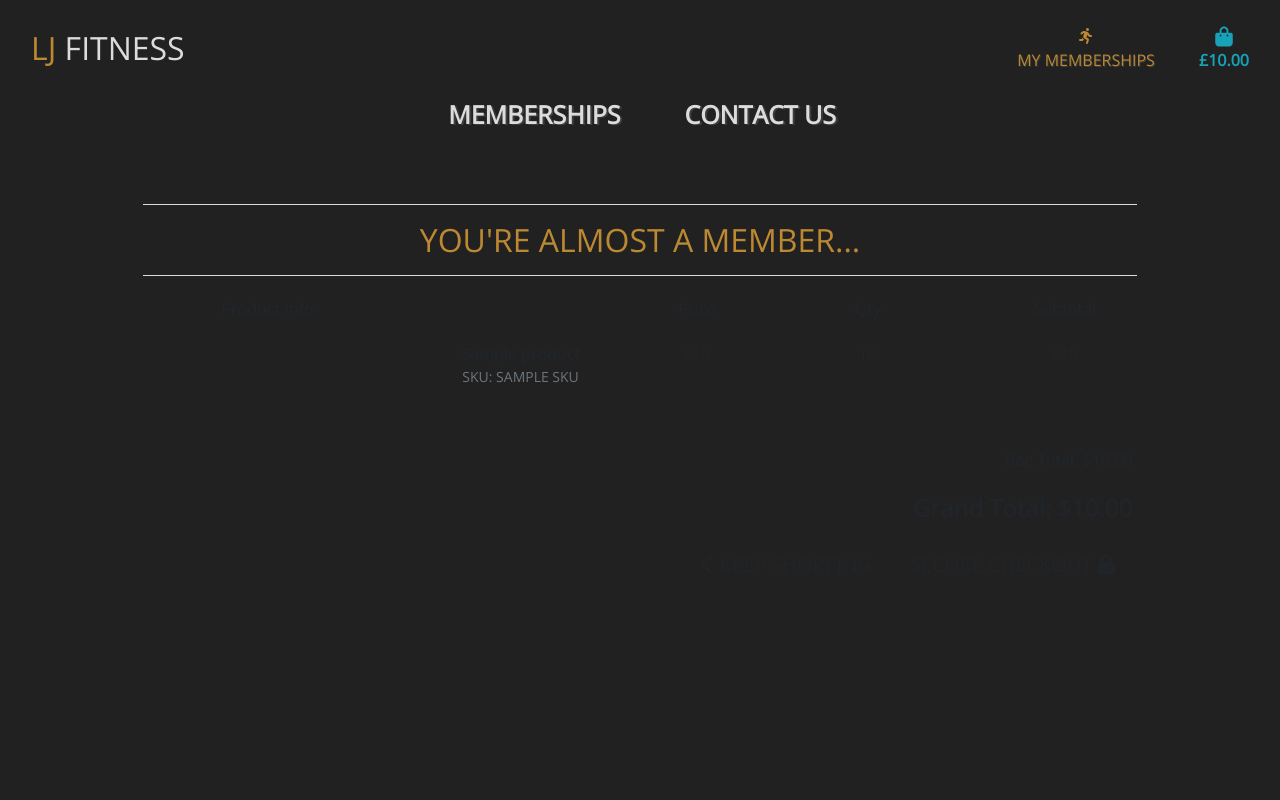
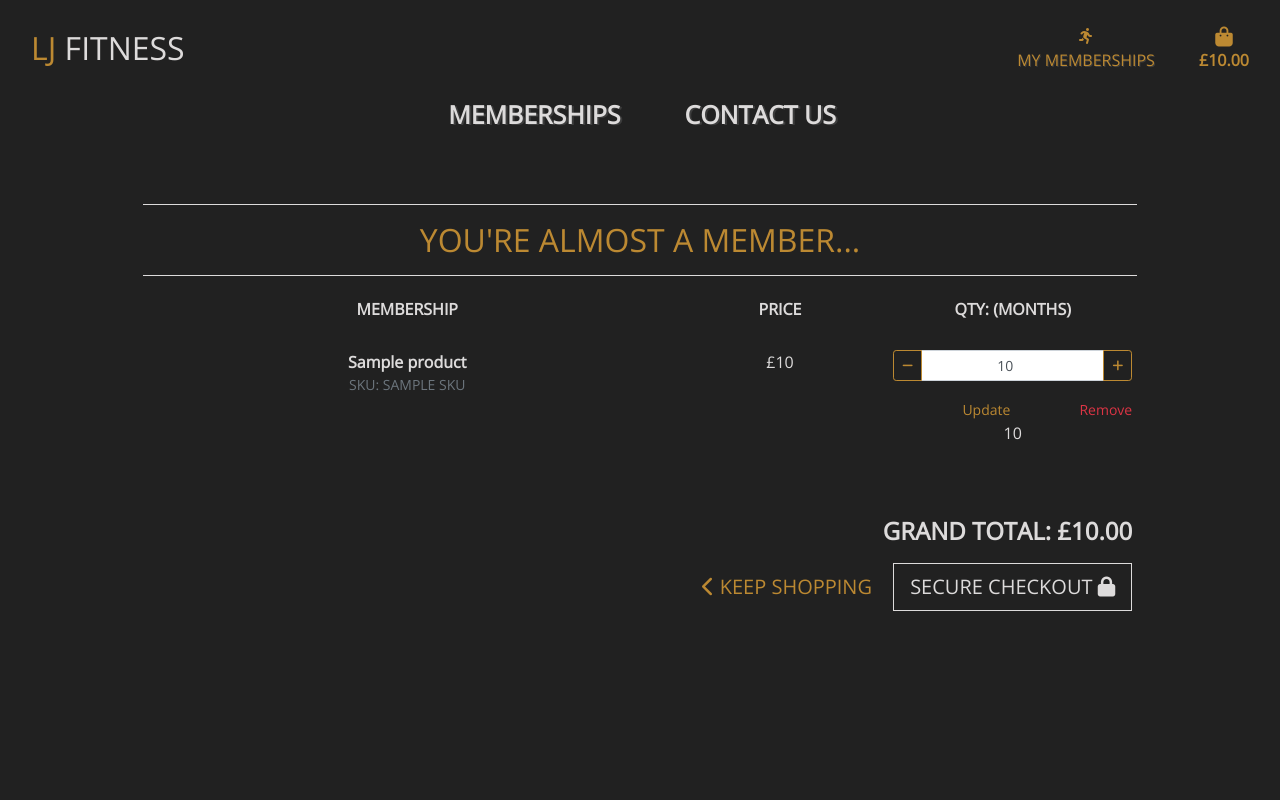
Before and after one commit to LauraJones929/portfolio-P4, a Django app: template bag/templates/bag/bag.html in a window 1280 px wide. Run offline with Django 3.2, Linux system fonts and the light colour scheme; the template is opened without the code that fills it: most values are stand-ins (such as "Sample title", 1, 10 or a date in 2020); some libraries are stand-ins or nearby versions.

Commit message:
Add quantity boxes to checkout page

```diff
--- a/bag/templates/bag/bag.html
+++ b/bag/templates/bag/bag.html
@@ -25,53 +25,73 @@
                 {% if bag_items %}
                     <div class="table-responsive rounded">
                         <table class="table table-sm table-borderless">
-                            <thead class="text-black">
+                            <thead class="text-white text-uppercase text-center">
                                 <tr>
-                                    <th scope="col">Product Info</th>
-                                    <th scope="col"></th>
+                                    <th scope="col">Membership</th>
                                     <th scope="col">Price</th>
-                                    <th scope="col">Qty</th>
-                                    <th scope="col">Subtotal</th>
+                                    <th scope="col">Qty: (Months)</th>
                                 </tr>
                             </thead>
-
                             {% for item in bag_items %}
                                 <tr>
-                                    <td class="p-3 w-25">
-                                        <img class="img-fluid rounded" src="">
-                                    </td>
-                                    <td class="py-3">
-                                        <p class="my-0"><strong>{{ item.product.name }}</strong></p>
+                                    <td class="py-4">
+                                        <p class="my-0 text-white"><strong>{{ item.product.name }}</strong></p>
                                         <p class="my-0 small text-muted">SKU: {{ item.product.sku|upper }}</p>
                                     </td>
-                                    <td class="py-3">
-                                        <p class="my-0">${{ item.product.price }}</p>
+                                    <td class="py-4">
+                                        <p class="my-0 text-white">£{{ item.product.price }}</p>
                                     </td>
-                                    <td class="py-3 w-25">
-                                        <p class="my-0">{{ item.quantity }}</p>
-                                    </td>
-                                    <td class="py-3">
-                                        <p class="my-0">${{ item.product.price }}</p>
+                                    <td class="py-4 w-25">
+                                        <form action="" method="POST" class="form update-form">
+                                            {% csrf_token %}
+                                            <div class="form-group">
+                                                <div class="input-group">
+                                                    <div class="input-group-prepend">
+                                                        <button class="decrement-qty btn btn-sm join-btn"
+                                                            data-item_id="{{ item.item_.id }}" id="decrement-qty_{{ item.item_.id }}">
+                                                            <span>
+                                                                <i class="fas fa-minus fa-sm"></i>
+                                                            </span>
+                                                        </button>
+                                                    </div>
+                                                    <input class="form-control form-control-sm qty_input text-center" type="number"
+                                                        name="quantity" value="{{ item.quantity }}" min="1" max="99"
+                                                        data-item_id="{{ item.item_.id }}" id="id_qty_{{ item.item_.id }}">
+                                                    <div class="input-group-append">
+                                                        <button class="increment-qty btn btn-sm join-btn"
+                                                            data-item_id="{{ item.item_.id }}" id="increment-qty_{{ item.item_.id }}">
+                                                            <span>
+                                                                <i class="fas fa-plus fa-sm"></i>
+                                                            </span>
+                                                        </button>
+                                                    </div>
+                                                </div>
+                                            </div>
+                                        </form>
+                                        <!--Links to update/delete product quantity. Code adapted from Boutique Ado project-->
+                                        <a class="update-link org-text"><small>Update</small></a>
+                                        <a class="remove-item text-danger float-right" id="remove_{{ item.item_id }}">
+                                            <small>Remove</small></a>
+                                        <p class="my-0 text-white">{{ item.quantity }}</p>
                                     </td>
                                 </tr>
                             {% endfor %}
                             <tr>
-                                <td colspan="5" class="pt-5 text-right">
-                                    <h6><strong>Bag Total: ${{ total|floatformat:2 }}</strong></h6>
-                                    <h4 class="mt-4"><strong>Grand Total: ${{ grand_total|floatformat:2 }}</strong></h4>
+                                <td colspan="5" class="pt-4 text-right text-white text-uppercase">
+                                    <h4 class="mt-4"><strong>Grand Total: £{{ grand_total|floatformat:2 }}</strong></h4>
                                 </td>
                             </tr>
                             <tr>
                                 <td colspan="5" class="text-right">
                                     <a href="{% url 'products' %}" class="btn btn-outline-black rounded-0 btn-lg">
-                                        <span class="icon">
+                                        <span class="icon org-text">
                                             <i class="fas fa-chevron-left"></i>
                                         </span>
-                                        <span class="text-uppercase">Keep Shopping</span>
+                                        <span class="text-uppercase org-text">Keep Shopping</span>
                                     </a>
-                                    <a href="" class="btn btn-black rounded-0 btn-lg">
-                                        <span class="text-uppercase">Secure Checkout</span>
-                                        <span class="icon">
+                                    <a href="" class="btn btn-black rounded-0 btn-lg transform-btn">
+                                        <span class="text-uppercase text-white">Secure Checkout</span>
+                                        <span class="icon text-white">
                                             <i class="fas fa-lock"></i>
                                         </span>
                                     </a>
@@ -90,3 +110,28 @@
         </div>
     </div>
 {% endblock %}
+
+{% block postloadjs %}
+{{ block.super }}
+{% include 'products/includes/quantity_input_script.html' %}
+{% endblock %}
+
+<script type="text/javascript">
+    // Update quantity on click
+    $('.update-link').click(function (e) {
+        var form = $(this).prev('.update-form');
+        form.submit();
+    });
+
+    // Remove item and reload on click
+    $('.remove-item').click(function (e) {
+        var csrfToken = "{{ csrf_token }}";
+        var itemId = $(this).attr('id').split('remove_')[1];
+        var url = `/bag/remove/${itemId}/`;
+
+        $.post(url, data)
+            .done(function () {
+                location.reload();
+            });
+    });
+</script>
--- a/static/css/base.css
+++ b/static/css/base.css
@@ -72,6 +72,18 @@ hr {
 
 .transform-btn {
     border: #dddbdb 1px solid;
+}
+
+.transform-btn:hover {
+    background-color: #3c3c3c;
+}
+
+.update-link, .remove-item {
+    cursor: pointer;
+}
+
+.update-link:hover {
+    color: #bc8932;
 }
 
 /* -- Memberships Page --*/
--- a/templates/base.html
+++ b/templates/base.html
@@ -66,7 +66,7 @@
                             </div>
                         </li>
                         <li class="list-inline-item">
-                            <a class="{% if grand_total %}text-info font-weight-bold{% else %}text-white{% endif %} nav-link"
+                            <a class="{% if grand_total %}org-text font-weight-bold{% else %}text-white{% endif %} nav-link"
                                 href="{% url 'view_bag' %}">
                                 <div class="text-center">
                                     <div><i class="fas fa-shopping-bag fa-lg"></i></div>
```
Also changed, not shown: products/templates/products/includes/quantity_input_script.html (added, +44 -0 lines), products/templates/products/product_detail.html (+5 -3 lines).
